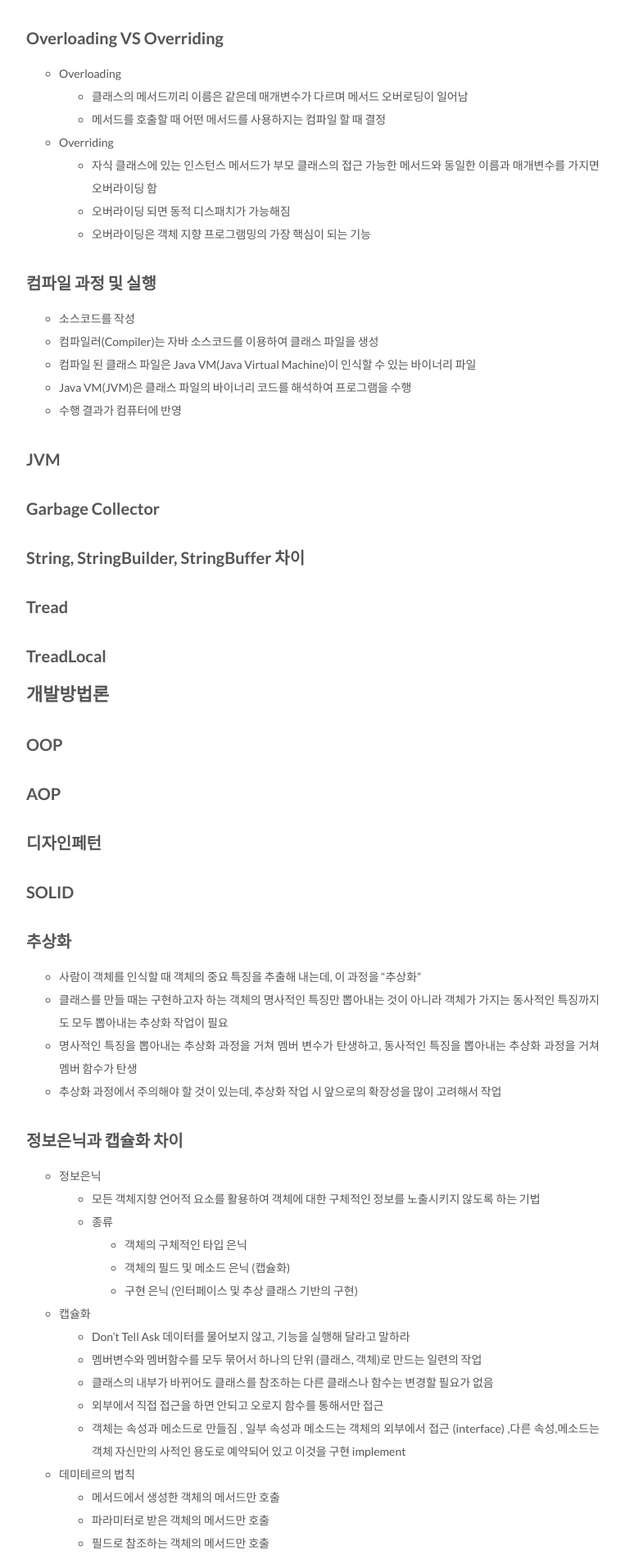
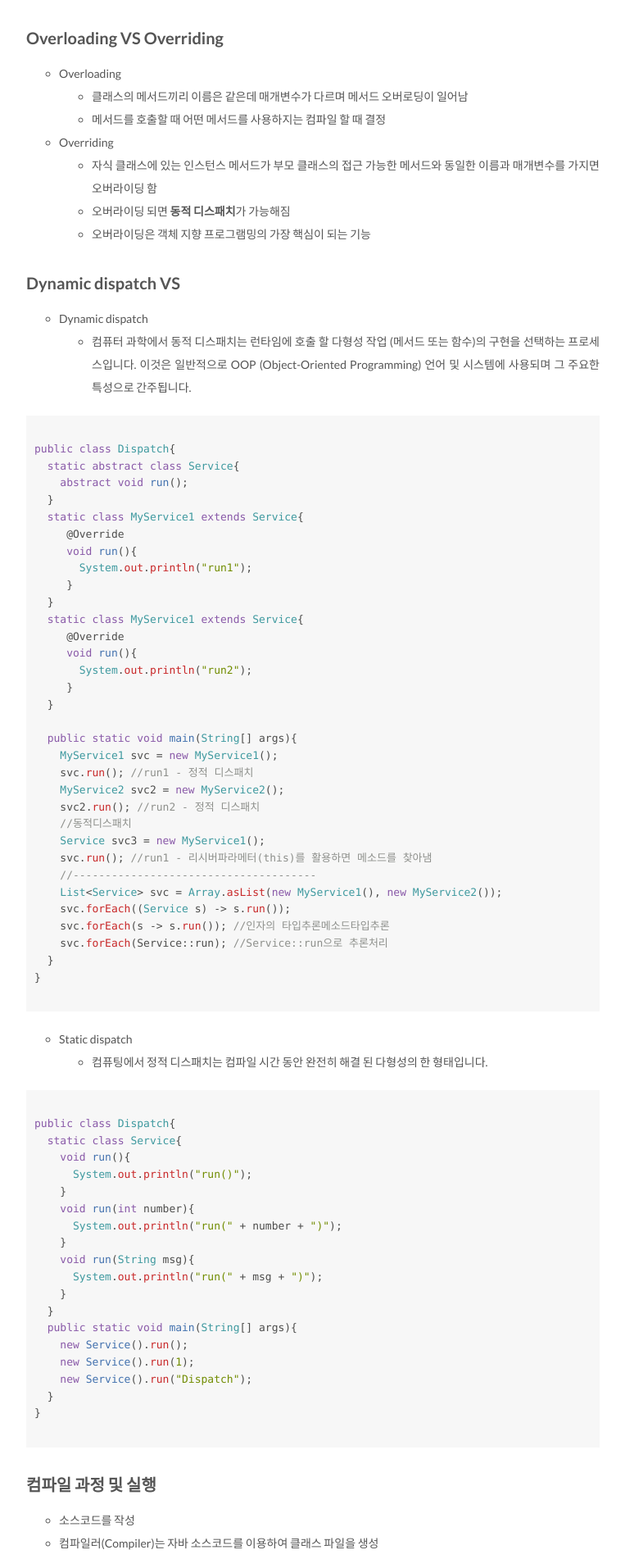
Before and after one commit to csj4032/csj4032.github.io, a Jekyll site: the page built from _posts/2018-02-19-Java_Developer_Interview.md, in a window 1280 px wide. Shown: the part 1873-3775 px from the top of the page at 82% size, without its empty margins (258-1021 px from the left). Built offline with Jekyll 4.4.1, drawn with Linux system fonts in a browser that asks for light colours; some of the changed text lies outside the part shown.

Commit message:
Java Developer Interview 진행

````diff
--- a/_posts/2018-02-19-Java_Developer_Interview.md
+++ b/_posts/2018-02-19-Java_Developer_Interview.md
@@ -63,8 +63,76 @@ tags:
   * 메서드를 호출할 때 어떤 메서드를 사용하지는 컴파일 할 때 결정
 * Overriding
   * 자식 클래스에 있는 인스턴스 메서드가 부모 클래스의 접근 가능한 메서드와 동일한 이름과 매개변수를 가지면 오버라이딩 함
-  * 오버라이딩 되면 동적 디스패치가 가능해짐
+  * 오버라이딩 되면 **동적 디스패치**가 가능해짐
   * 오버라이딩은 객체 지향 프로그램밍의 가장 핵심이 되는 기능
+
+## Dynamic dispatch VS
+* Dynamic dispatch
+  * 컴퓨터 과학에서 동적 디스패치는 런타임에 호출 할 다형성 작업 (메서드 또는 함수)의 구현을 선택하는 프로세스입니다. 이것은 일반적으로 OOP (Object-Oriented Programming) 언어 및 시스템에 사용되며 그 주요한 특성으로 간주됩니다.
+
+```java
+
+public class Dispatch{
+  static abstract class Service{
+    abstract void run();
+  }
+  static class MyService1 extends Service{
+     @Override
+     void run(){
+       System.out.println("run1");
+     }
+  }
+  static class MyService1 extends Service{
+     @Override
+     void run(){
+       System.out.println("run2");
+     }
+  }
+
+  public static void main(String[] args){
+    MyService1 svc = new MyService1();
+    svc.run(); //run1 - 정적 디스패치
+    MyService2 svc2 = new MyService2();
+    svc2.run(); //run2 - 정적 디스패치
+    //동적디스패치
+    Service svc3 = new MyService1();
+    svc.run(); //run1 - 리시버파라메터(this)를 활용하면 메소드를 찾아냄
+    //--------------------------------------
+    List<Service> svc = Array.asList(new MyService1(), new MyService2());
+    svc.forEach((Service s) -> s.run());
+    svc.forEach(s -> s.run()); //인자의 타입추론메소드타입추론
+    svc.forEach(Service::run); //Service::run으로 추론처리
+  }
+}
+
+```
+
+
+* Static dispatch
+  * 컴퓨팅에서 정적 디스패치는 컴파일 시간 동안 완전히 해결 된 다형성의 한 형태입니다.
+
+```java
+
+public class Dispatch{
+  static class Service{
+    void run(){
+      System.out.println("run()");
+    }
+    void run(int number){
+      System.out.println("run(" + number + ")");
+    }
+    void run(String msg){
+      System.out.println("run(" + msg + ")");
+    }
+  }
+  public static void main(String[] args){
+    new Service().run();
+    new Service().run(1);
+    new Service().run("Dispatch");
+  }
+}
+
+```
 
 ## 컴파일 과정 및 실행
 * 소스코드를 작성
````
Also changed, not shown: other parts of _posts/2018-02-19-Java_Developer_Interview.md (+1 -1 lines).
